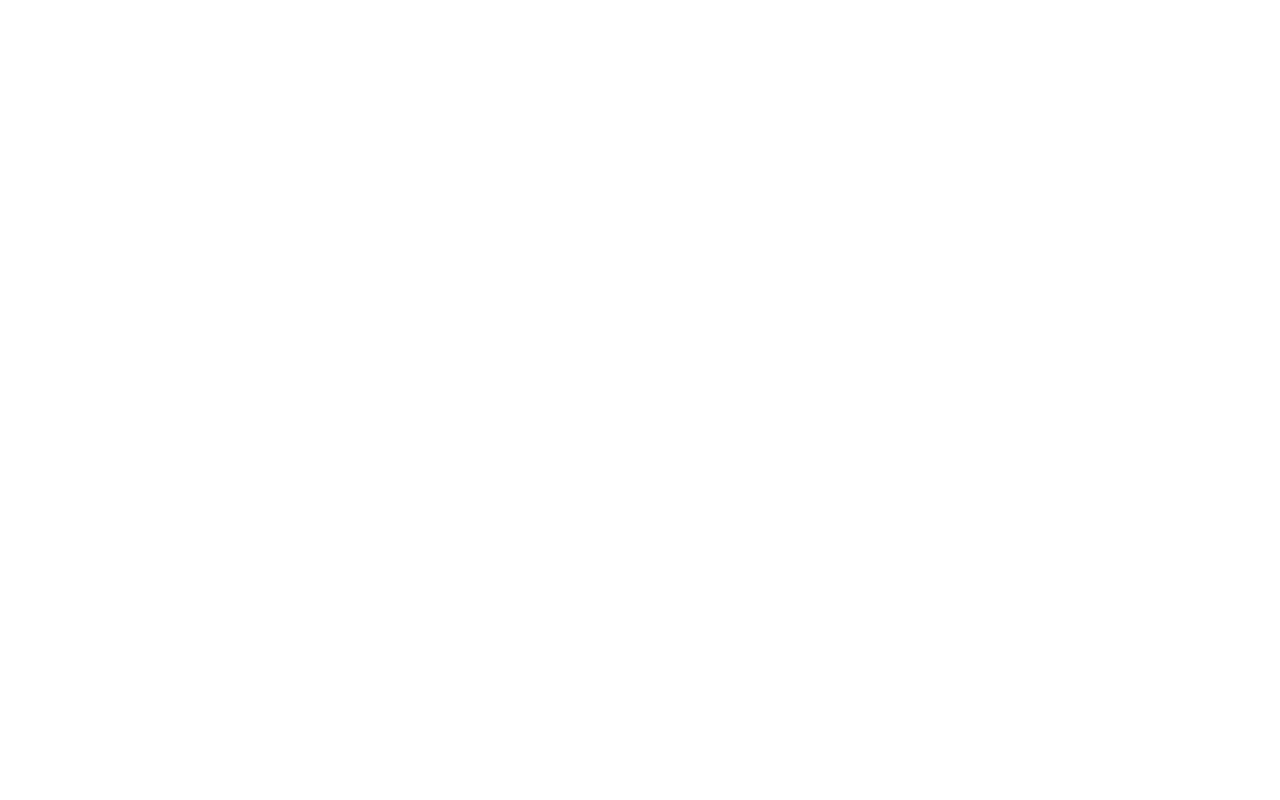
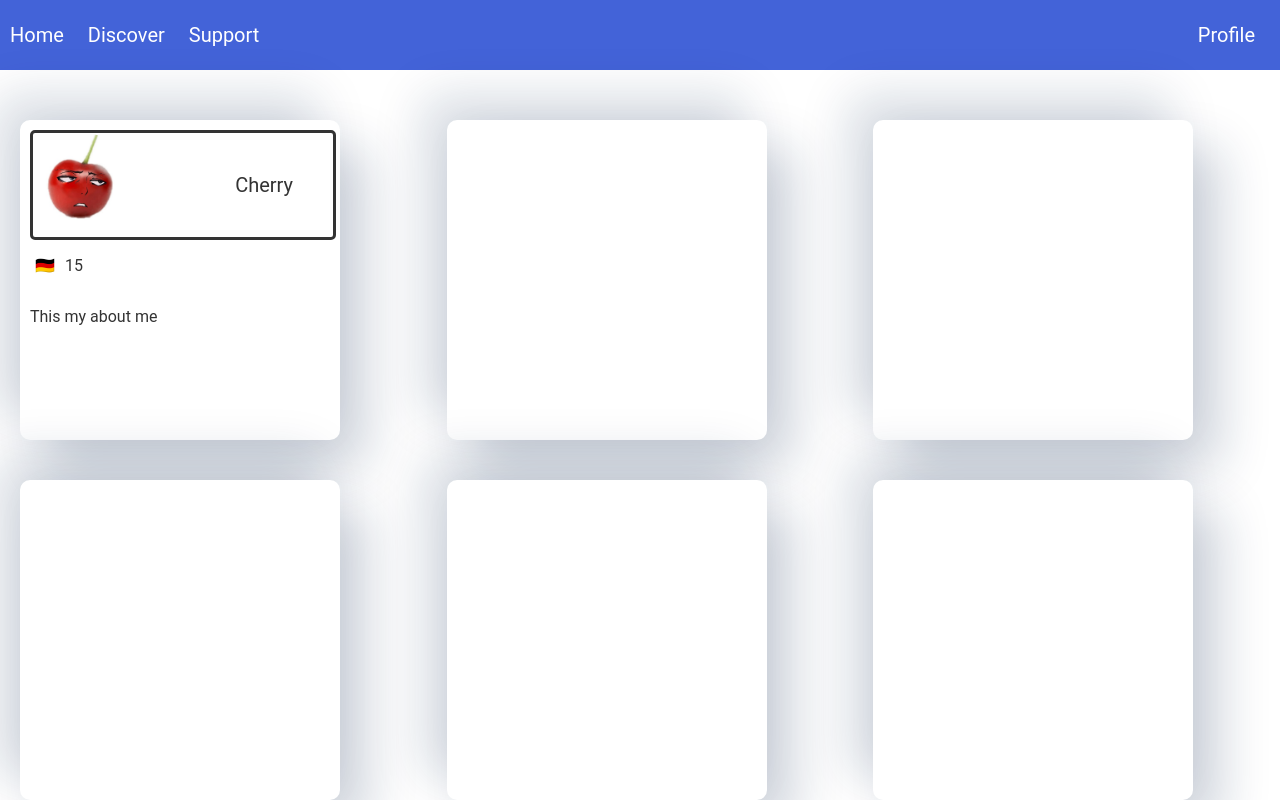
Before and after one commit to Raidlucky/BlurplePages, a plain HTML site: page pages/discover.html in a window 1280 px wide. Drawn offline with Linux system fonts and the light colour scheme; a web font is replaced by a local one.

Commit message:
front and dicover page layout

```diff
--- a/pages/discover.html
+++ b/pages/discover.html
@@ -0,0 +1,58 @@
+<!DOCTYPE html>
+<html lang="en">
+<head>
+    <meta charset="UTF-8">
+    <meta http-equiv="X-UA-Compatible" content="IE=edge">
+    <meta name="viewport" content="width=device-width, initial-scale=1.0">
+    <title>Document</title>
+    <meta name="description" content="BlurplePages, a discord bot to find new friends everywhere.">
+    <link rel="stylesheet" href="../style.css">
+    <link rel="stylesheet" href="../fontawesome-free/fontawesome-free-5.15.4-web/css/all.css">
+    <link rel="stylesheet" href="../font.css">
+    <meta name="author" content="RaidLucky#0001">
+</head>
+<body>
+    <nav>
+        <div class="nav-links">
+            <a href="" class="nav-link">Home</a>
+            <a href="" class="nav-link">Discover</a>
+            <a href="" class="nav-link">Support</a>
+            <a href="" class="profile-link">Profile</a>
+        </div>
+    </nav>
+
+    <!--Grid of People-->
+    <div class="profiles">
+        <div class="grid-center">
+        <div class="grid">
+            <div class="profile">
+                <div class="profile-top">
+                    <img class="profile-pfp" src="../image/9e1e39c99d886a9da034ca4be2894b00.png" alt="">
+                    <p class="pname">Cherry</p>
+                </div>
+                <div class="profile-specs">
+                    <p class="country">🇩🇪</p>
+                    <p class="age">15</p>
+                </div>
+                <p class="about">This my about me</p>
+            </div>
+            <div class="profile">
+
+            </div>
+            <div class="profile">
+
+            </div>
+            <div class="profile">
+
+            </div>
+            <div class="profile">
+
+            </div>
+            <div class="profile">
+
+            </div>
+        </div>
+    </div>
+    </div>
+</body>
+</html>
--- a/style.css
+++ b/style.css
@@ -81,6 +81,7 @@ nav {
     margin-left: auto;
     margin-right: auto;
     box-shadow: 28px 28px 50px #0d275033, -23px -23px 50px #0d27502c;
+    margin-bottom: 100px;
 }
 
 .blog-top {
@@ -90,7 +91,12 @@ width: 100%;
 }
 
 .author {
-    float: right;
+  margin-left: auto;
+  display: inline-flex;
+}
+
+.author-name {
+  line-height: 25px;
 }
 
 .blog-pfp {
@@ -98,3 +104,100 @@ width: 100%;
     width: 50px;
     height: 50px;
 }
+
+.recommend {
+  background-color: #333;
+  width: 100%;
+  height: 500px;
+}
+
+.people-recommend {
+  display: inline-flex;
+  align-items: center;
+  justify-content: center;
+  width: 100%;
+}
+
+.person {
+  background-color: rgb(221, 214, 214);
+  border-radius: 10px;
+  margin: 10px;
+}
+
+.person-img {
+  border-radius: 50%;
+}
+
+.profiles {
+  width: 100%;
+}
+
+.grid {
+  display: grid;
+  grid-gap: 40px;
+  grid-template-columns: auto auto auto;
+  margin-left: 20px;
+  margin-right: 20px;
+  margin-top: 50px;
+}
+
+.profile-top {
+  width: 100%;
+  display: flex;
+  flex-direction: row;
+  border-style: solid;
+  border-radius: 5px;
+  border-color: #333;
+
+}
+
+.profile {
+  height: 300px;
+  width: 300px;
+  padding: 10px;
+  border-radius: 10px;
+  background-color: #ffff;
+  color: #333;
+  box-shadow: 28px 28px 50px #0d275033, -23px -23px 50px #0d27502c;
+}
+
+.profile-pfp {
+  height: 100px;
+  border-radius: 50%;
+}
+
+.pname {
+  font-size: 20px;
+  margin: 40px;
+  margin-left: auto;
+}
+
+.country {
+  margin-left: 5px;
+  margin-right: 5px;
+}
+
+.age {
+  margin-left: 5px;
+  margin-right: 5px;
+}
+
+.profile-specs {
+  display: flex;
+  flex-direction: row;
+}
+
+body::-webkit-scrollbar {
+  width: 1em;
+  background-color: #ffffff00;
+}
+
+body::-webkit-scrollbar-track {
+  box-shadow: inset 0 0 6px #4363d8;
+}
+
+body::-webkit-scrollbar-thumb {
+  background-color: rgb(94, 91, 91);
+  outline: 1px solid slategrey;
+  border-radius: 5px;
+}
```
Also changed, not shown: index.html (+4 -1 lines), image/39cb5dc6754c4fefafb67ea5406e84ee.png (added), image/9e1e39c99d886a9da034ca4be2894b00.png (added).
